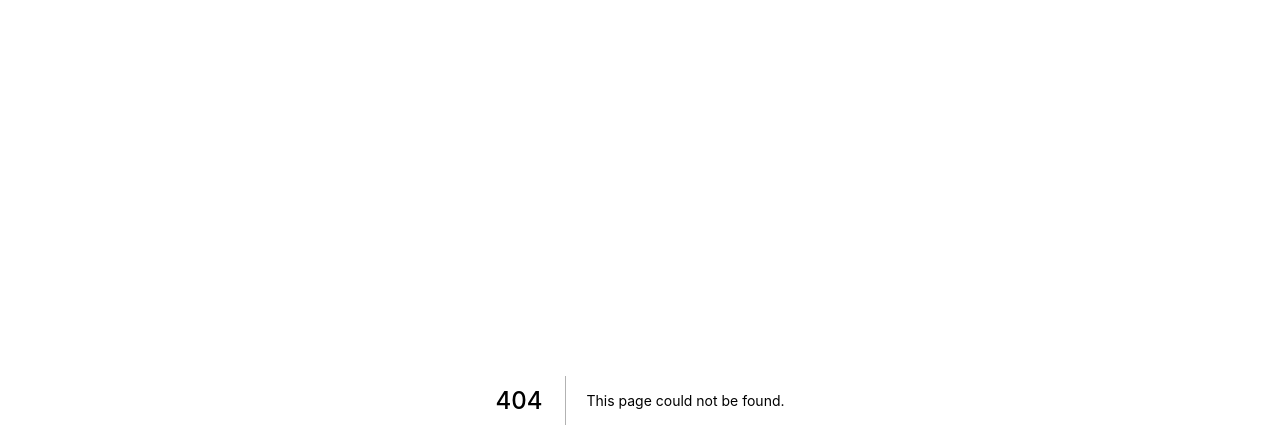
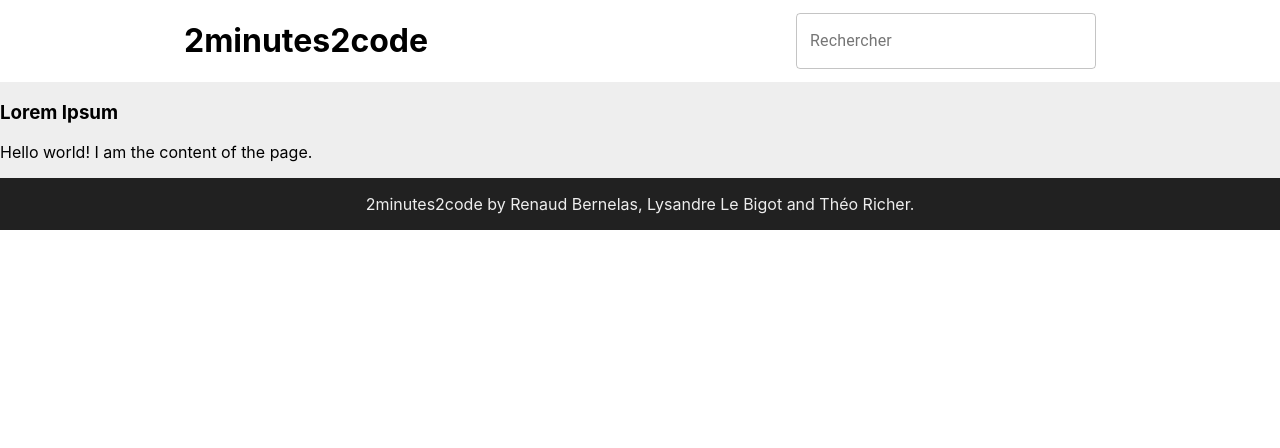
Before and after one commit to Lysandre0/2minutes2code, a Next.js app in the folder site/: page /views/detailsCard in a window 1280 px wide. Before the commit this address had no page. Shown: the top 448 px of the page. Built offline with nearby package versions, Linux system fonts and the light colour scheme.

Commit message:
page home and card

```diff
--- /dev/null
+++ b/site/pages/views/detailsCard.js
@@ -0,0 +1,14 @@
+import styles from "../../styles/Home.module.css";
+import Header from "./header";
+import Footer from "./footer";
+
+export default function Card() {
+  return (
+    <div className={styles.container}>
+      <Header />
+      <h3>Lorem Ipsum</h3>
+      <p>Hello world! I am the content of the page.</p>
+      <Footer />
+    </div>
+  );
+}
--- /dev/null
+++ b/site/pages/views/footer.js
@@ -0,0 +1,11 @@
+import styles from "../../styles/Home.module.css";
+
+export default function Footer() {
+  return (
+    <footer className={styles.footer}>
+      <p>
+        2minutes2code by {"Renaud Bernelas, Lysandre Le Bigot and Théo Richer."}
+      </p>
+    </footer>
+  );
+}
--- /dev/null
+++ b/site/pages/views/header.js
@@ -0,0 +1,45 @@
+import Autocomplete from "@material-ui/lab/Autocomplete";
+import TextField from "@material-ui/core/TextField";
+import React, { useState } from "react";
+import styles from "../../styles/Home.module.css";
+
+export default function Header() {
+  const [myOptions, setMyOptions] = useState([]);
+
+  const getDataFromAPI = () => {
+    console.log("Options Fetched from API");
+
+    fetch("http://dummy.restapiexample.com/api/v1/employees")
+      .then((response) => {
+        return response.json();
+      })
+      .then((res) => {
+        console.log(res.data);
+        for (var i = 0; i < res.data.length; i++) {
+          myOptions.push(res.data[i].employee_name);
+        }
+        setMyOptions(myOptions);
+      });
+  };
+
+  return (
+    <header className={styles.header}>
+      <h1 className={styles.title}>2minutes2code</h1>
+      <Autocomplete
+        style={{ width: 300 }}
+        freeSolo
+        autoComplete
+        autoHighlight
+        options={myOptions}
+        renderInput={(params) => (
+          <TextField
+            {...params}
+            onChange={getDataFromAPI}
+            variant="outlined"
+            label="Rechercher"
+          />
+        )}
+      />
+    </header>
+  );
+}
--- a/site/styles/Home.module.css
+++ b/site/styles/Home.module.css
@@ -1,4 +1,51 @@
-.container {
+.container{
+  background: #EEEEEE;
+}
+.header{
+  justify-content: space-around;
+  align-items: center;
+  background: #FFFFFF;
+  display: flex;
+}
+.title{
+  position: relative;
+  font-size: 2em;
+  font-weight: bold;
+}
+.grid{
+  display: flex;
+  justify-content: right;
+  flex-direction: column;
+  padding: 30px;
+}
+.card{
+  background: #FFFFFF;
+  margin: 20px;
+  display: flex;
+  flex-direction: column;
+  justify-content: space-between;
+  align-items: center;
+}
+.new{
+  width: 180px;
+  text-align: center;
+  margin: 20px;
+  background: #212121;
+  color: #EEEEEE;
+}
+.footer {
+  position: sticky;
+  background: #212121;
+  color: #EEEEEE;
+  display: flex;
+  bottom:0;
+  text-align: center;
+  justify-content: center;
+  align-items: center;
+}
+
+
+/* .container {
   padding: 0 2rem;
 }
 
@@ -113,4 +160,4 @@
     width: 100%;
     flex-direction: column;
   }
-}
+} */
--- a/site/styles/globals.css
+++ b/site/styles/globals.css
@@ -14,3 +14,7 @@ a {
 * {
   box-sizing: border-box;
 }
+
+.container{
+  background: #EEEEEE;
+}
```
Also changed, not shown: site/pages/index.js (+47 -6 lines), 1 other file (tests, documents, lock files or other folders).
